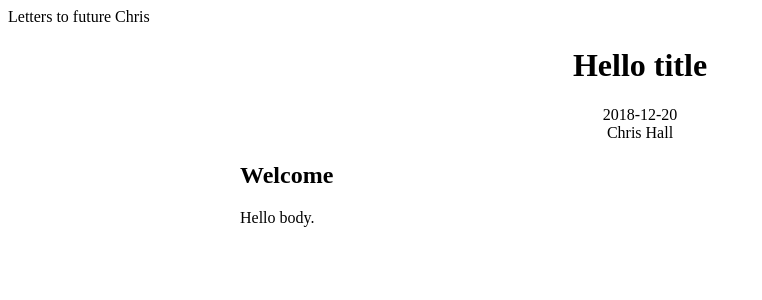
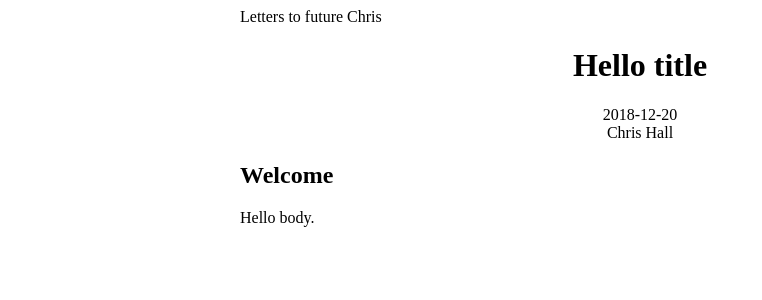
Before and after one commit to chrisosaurus/chrisosaurus.github.io, a Jekyll site: the page built from _posts/2018-12-20-testing-blog.md, in a window 1280 px wide. Shown: the top 300 px of the page, without its empty margins (0-762 px from the left). Built offline with Jekyll 4.4.1, drawn with Linux system fonts in a browser that asks for light colours.

Commit message:
Switching to all content within center styling.

```diff
--- a/_layouts/default.html
+++ b/_layouts/default.html
@@ -6,6 +6,8 @@
     <link rel="stylesheet" href="{{ '/assets/css/style.css?v=' | append: site.github.build_revision | relative_url }}">
   </head>
   <body>
-    {{ content }}
+    <div class="center">
+      {{ content }}
+    </div>
   </body>
 </html>
--- a/_layouts/index.html
+++ b/_layouts/index.html
@@ -7,6 +7,6 @@ single: true
     {{ site.title }}
   </a>
 </h1>
-<section class="content">
+<section>
   {{ content }}
 </section>
--- a/_layouts/post.html
+++ b/_layouts/post.html
@@ -9,6 +9,6 @@ single: true
 <div class="date">{{ page.date | date: "%Y-%m-%d" }}</div>
 <div class="author">{{ site.author }}</div>
 
-<section class="content">
+<section>
   {{ content }}
 </section>
--- a/assets/css/style.css
+++ b/assets/css/style.css
@@ -39,7 +39,7 @@ a {
     text-align: center;
 }
 
-.content {
+.center {
     margin: auto;
     max-width: 800px;
 }
```
